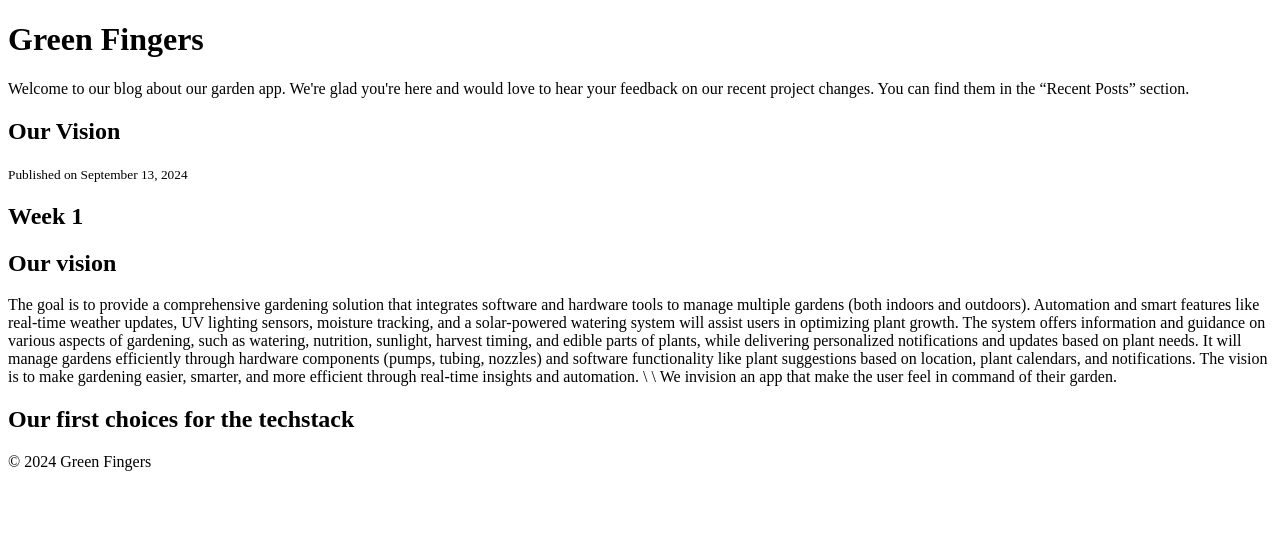
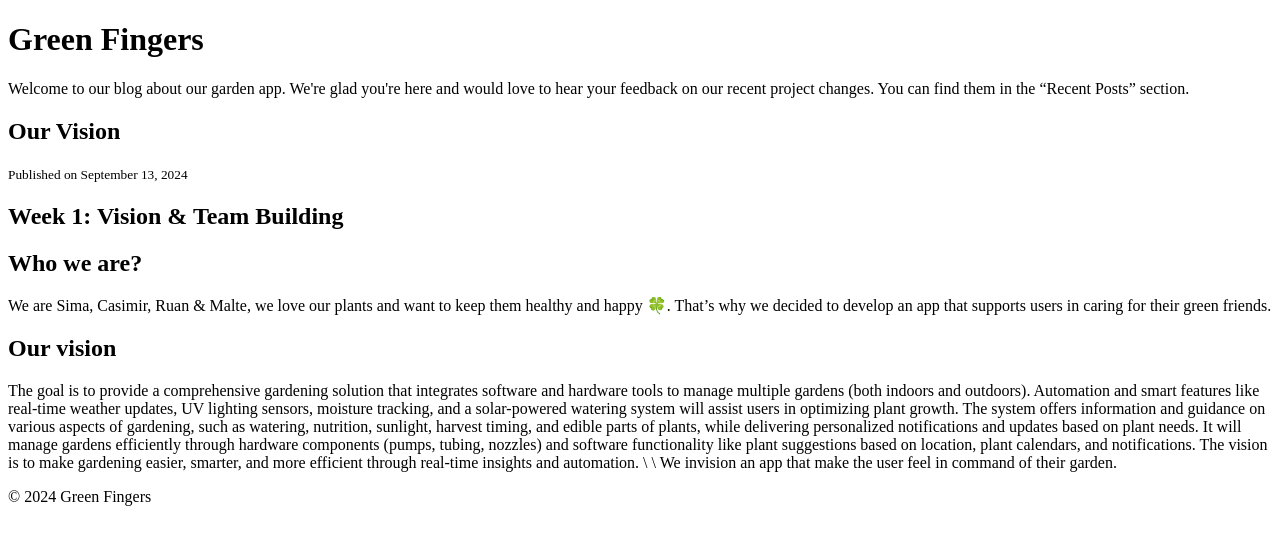
Before and after one commit to Green-Fingers-App/gardeningApp, a Jekyll site: the page built from docs/_posts/2024-09-13-our-vision.md, in a window 1280 px wide. Shown: the top 545 px of the page. Built offline with Jekyll 4.4.1, drawn with Linux system fonts in a browser that asks for light colours; comment, search, counter and statistics services are not loaded.

Commit message:
Update 2024-09-13-our-vision.md

```diff
--- a/docs/_posts/2024-09-13-our-vision.md
+++ b/docs/_posts/2024-09-13-our-vision.md
@@ -4,7 +4,11 @@ title: "Our Vision"
 date: 2024-09-13
 author: "Casimir"
 ---
-# Week 1
+# Week 1: Vision & Team Building
+
+## Who we are?
+We are Sima, Casimir, Ruan & Malte, we love our plants and want to keep them healthy and happy 🍀. That's why we decided to develop an app that supports users in caring for their green friends.
+
 ## Our vision
 The goal is to provide a comprehensive gardening solution that integrates software and hardware tools to manage multiple gardens (both indoors and outdoors).
 Automation and smart features like real-time weather updates, UV lighting sensors, moisture tracking, and a solar-powered watering system will assist users in optimizing plant growth.
@@ -12,4 +16,3 @@ The system offers information and guidance on various aspects of gardening, such
 It will manage gardens efficiently through hardware components (pumps, tubing, nozzles) and software functionality like plant suggestions based on location, plant calendars, and notifications.
 The vision is to make gardening easier, smarter, and more efficient through real-time insights and automation. \ \
 We invision an app that make the user feel in command of their garden.
-## Our first choices for the techstack
```
